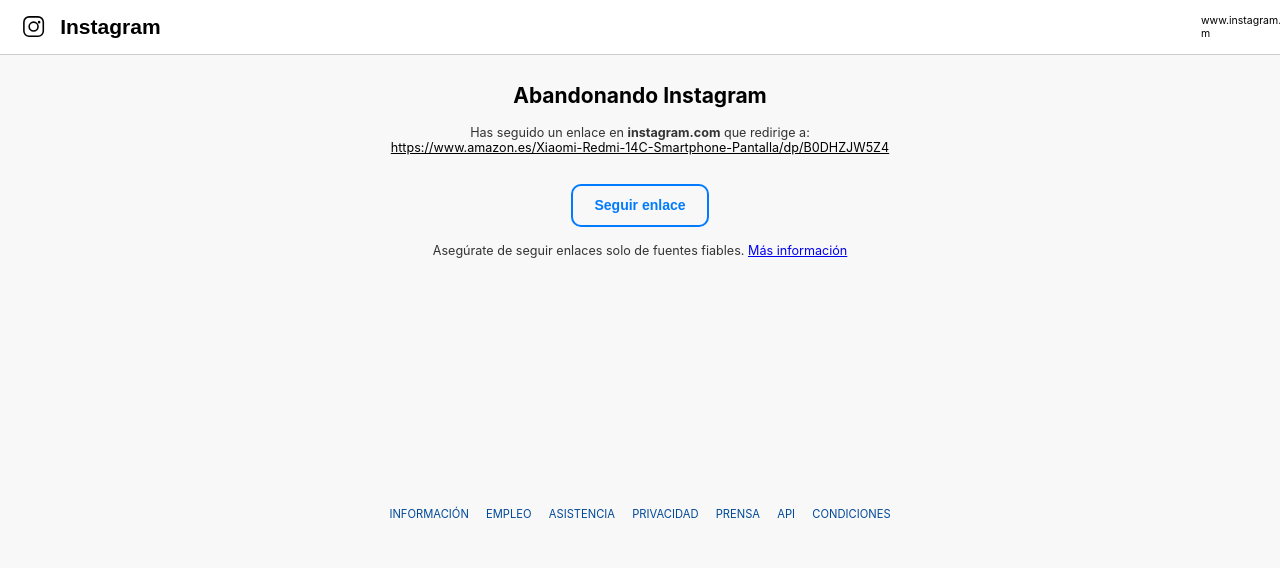
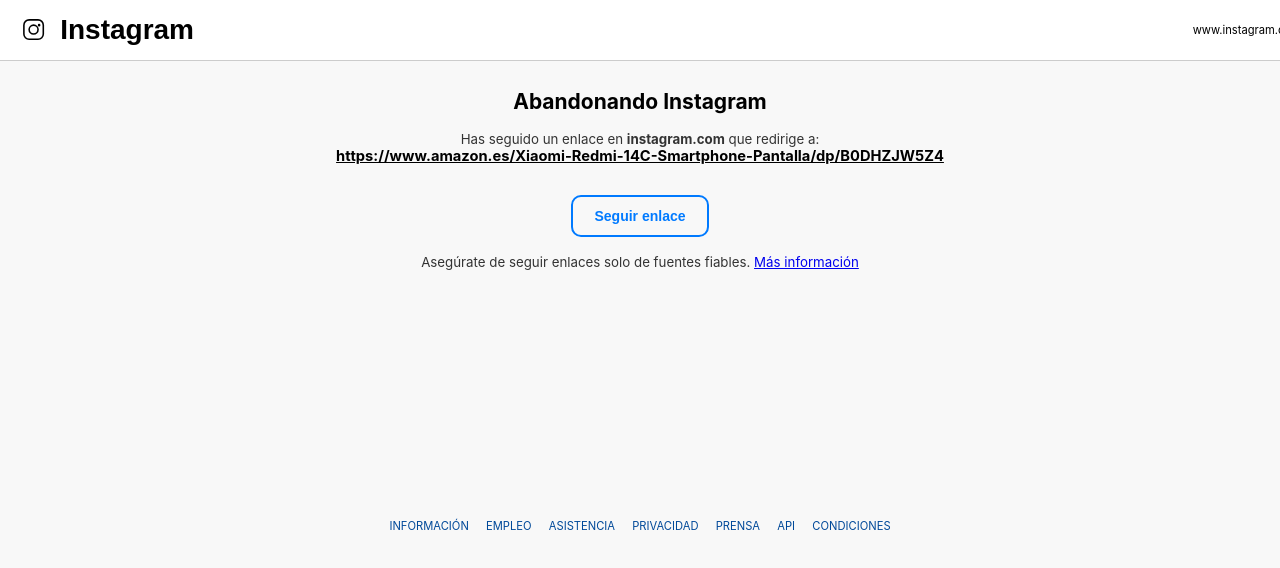
Before and after one commit to davidmartindmm/html, a plain HTML site: page index.html in a window 1280 px wide. Shown: the top 568 px of the page. Drawn offline with Linux system fonts and the light colour scheme.

Commit message:
Update index.html

```diff
--- a/index.html
+++ b/index.html
@@ -28,7 +28,7 @@
       }
 
       p, a.link {
-        font-size: 0.9rem;
+        font-size: 1rem;
       }
 
       footer {
@@ -66,10 +66,12 @@
     }
 
     .domain {
-      font-size: 0.75rem;
+      font-size: 0.8rem;
       color: black;
-      max-width: 100px;
-      word-break: break-word;
+      white-space: nowrap;
+      overflow: hidden;
+      text-overflow: ellipsis;
+      max-width: 120px;
     }
 
     main {
@@ -88,7 +90,8 @@
     a.link {
       word-wrap: break-word;
       color: black;
-      font-size: 0.9rem;
+      font-size: 1.05rem;
+      font-weight: bold;
     }
 
     a.button,
@@ -113,7 +116,7 @@
 
     p {
       margin-top: 1.2rem;
-      font-size: 0.9rem;
+      font-size: 0.95rem;
     }
 
     footer {
@@ -143,7 +146,7 @@
       <svg class="logo" viewBox="0 0 24 24" fill="black" xmlns="http://www.w3.org/2000/svg">
         <path d="M7.75 2h8.5A5.75 5.75 0 0 1 22 7.75v8.5A5.75 5.75 0 0 1 16.25 22h-8.5A5.75 5.75 0 0 1 2 16.25v-8.5A5.75 5.75 0 0 1 7.75 2zm0 1.5A4.25 4.25 0 0 0 3.5 7.75v8.5A4.25 4.25 0 0 0 7.75 20.5h8.5A4.25 4.25 0 0 0 20.5 16.25v-8.5A4.25 4.25 0 0 0 16.25 3.5h-8.5zM12 7a5 5 0 1 1 0 10a5 5 0 0 1 0-10zm0 1.5a3.5 3.5 0 1 0 0 7a3.5 3.5 0 0 0 0-7zm5.25-2a1.25 1.25 0 1 1 0 2.5a1.25 1.25 0 0 1 0-2.5z"/>
       </svg>
-      <div style="font-family: 'Poppins', sans-serif; font-size: 1.5rem; font-weight: 600; color: black;">Instagram</div>
+      <div style="font-family: 'Poppins', sans-serif; font-size: 2rem; font-weight: 600; color: black;">Instagram</div>
     </div>
     <div class="domain">www.instagram.com</div>
   </header>
```
